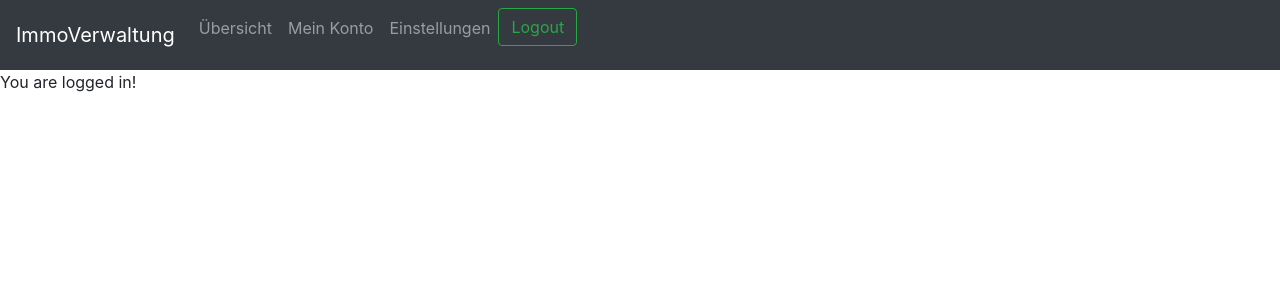
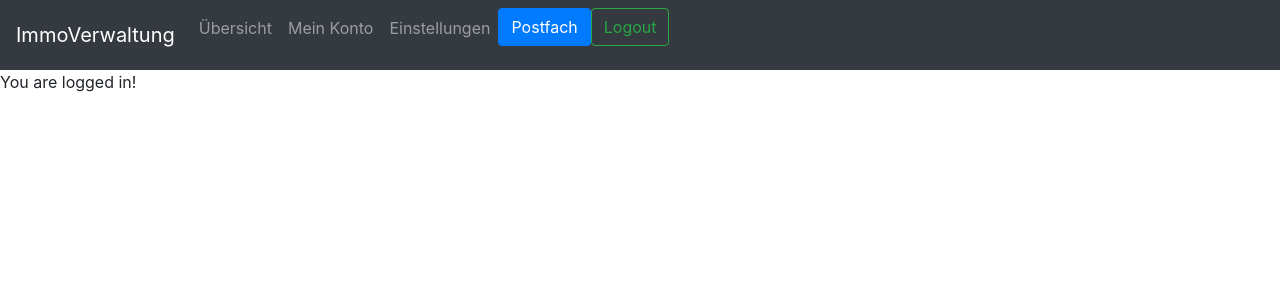
Before and after one commit to Eduard951/ImmoVerwaltung, a PHP site: page / in a window 1280 px wide. Shown: the top 300 px of the page. Run offline with PHP 8.4, Linux system fonts and the light colour scheme; a user stored in the database is signed in.

Commit message:
Postfach hinzugefuegt, postfach.php hinzugefuegt (ohne verlinkung)

```diff
--- a/Software/ImmoVerwaltung/header.php
+++ b/Software/ImmoVerwaltung/header.php
@@ -20,7 +20,11 @@
 					<li class="nav-item"><a href="#" class="nav-link">Einstellungen</a></li>
 					<?php
 					if(isset($_SESSION['sessionname'])){
-					    echo '					<li class="nav-item">
+					    echo '
+                            <li class="nav-item"><button class="btn btn-primary" type="button">
+                                Postfach <span class="badge"></span>
+                            </button></li>
+					<li class="nav-item">
 						<form class="form-inline" action="includes/logout.inc.php" method="post">
 							<button class="btn btn-outline-success my-2 my-sm-0" type="submit" name="logout-submit">Logout</button>
 						</form>
```
Also changed, not shown: Software/ImmoVerwaltung/postfach.php (added, +12 -0 lines).
